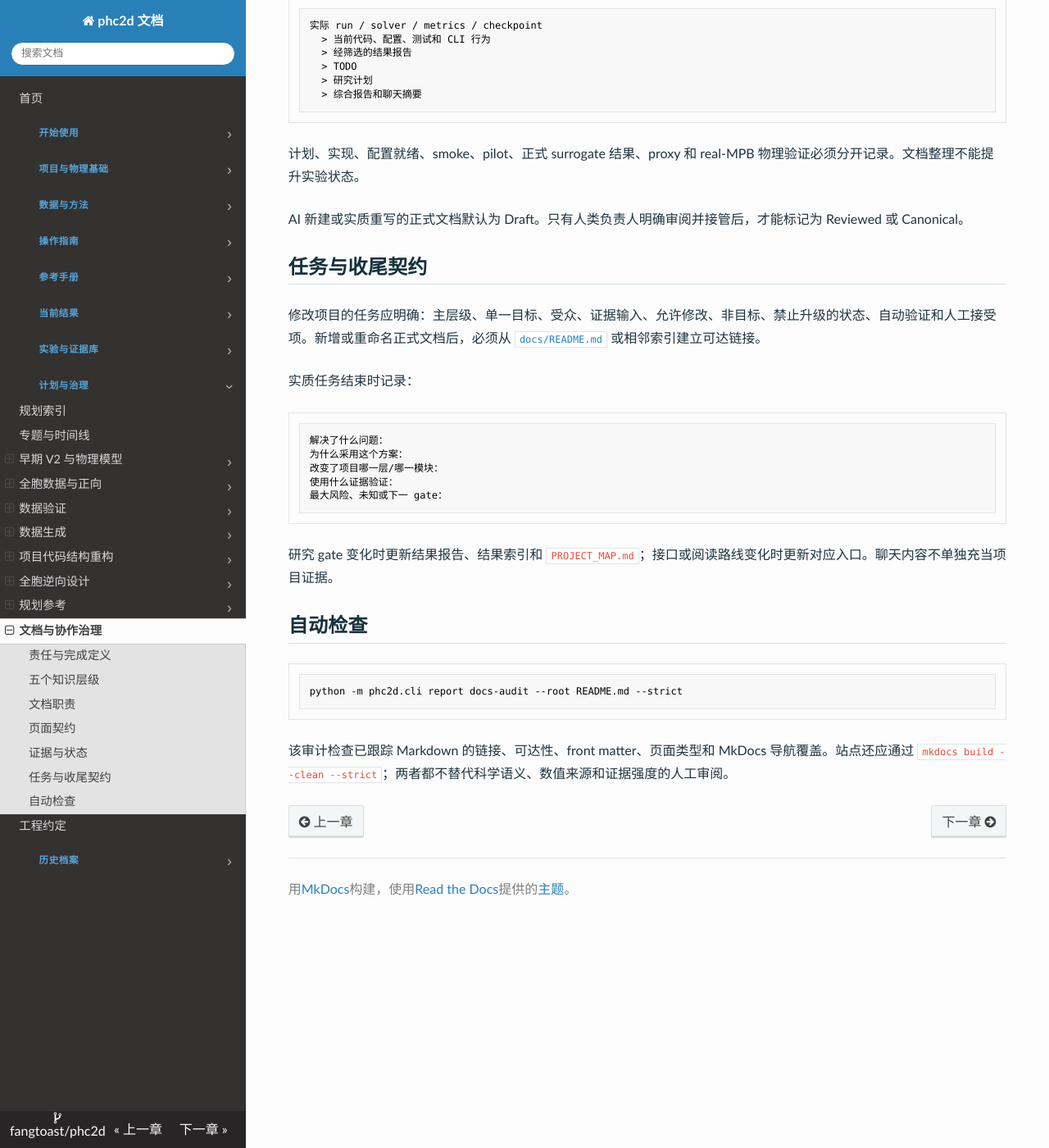
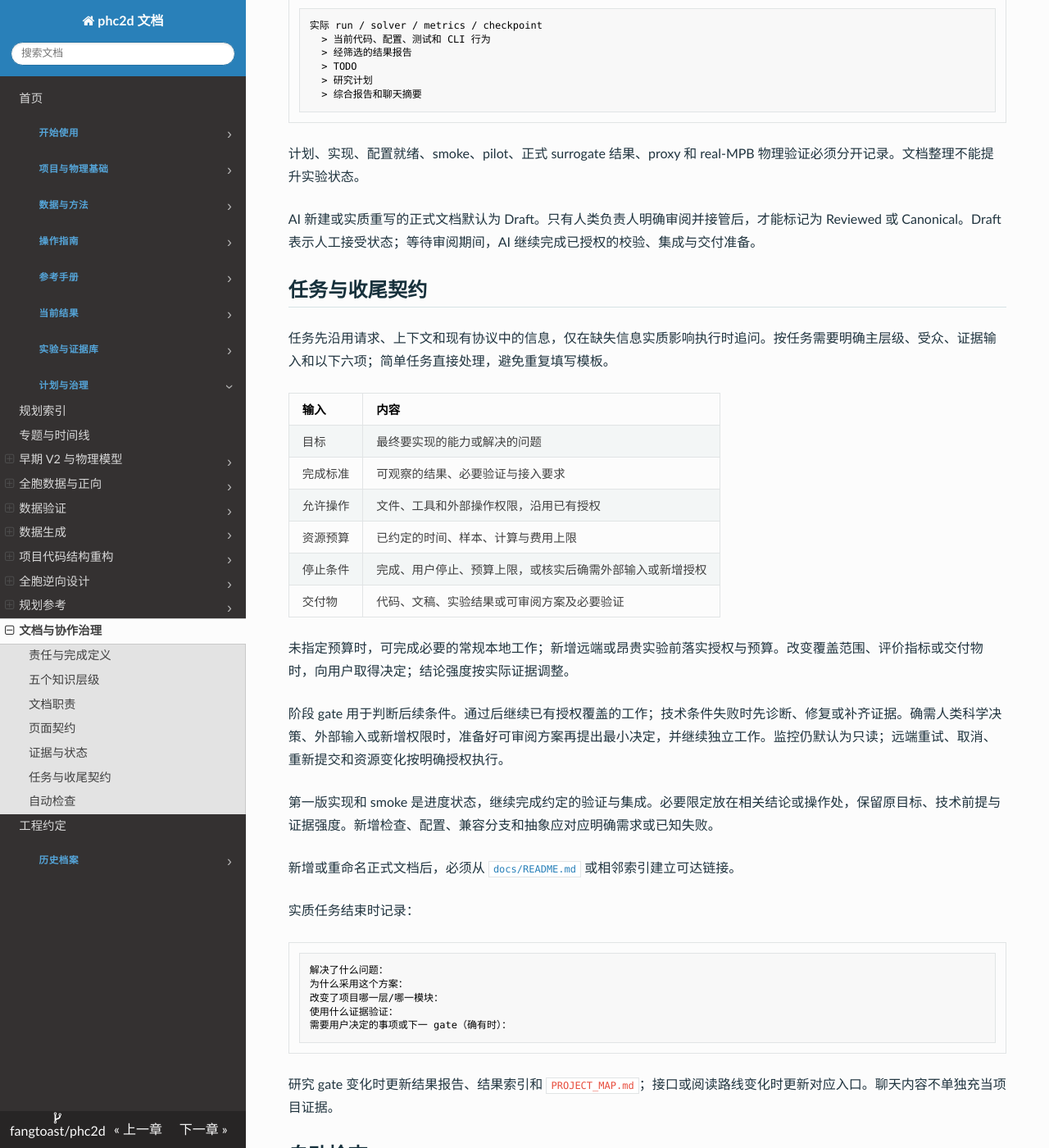
Before and after one commit to fangtoast/phc2d, an MkDocs documentation site: the page built from docs/collaboration.md, in a window 1280 px wide and 1400 px high, scrolled down 2531 px. Shown: the whole window at 82% size. Built offline with MkDocs 1.6.1, drawn with Linux system fonts in a browser that asks for light colours; some of the changed text lies outside the part shown.

Commit message:
docs: clarify execution ownership and stage gates

````diff
--- a/docs/collaboration.md
+++ b/docs/collaboration.md
@@ -37,7 +37,7 @@ primary_layer: L4
 |---|---|---|
 | 导师 | 科学问题、研究边界、创新性与论证标准 | 证据是否足以支撑论文主张 |
 | 研究生 | 系统集成、实验链路、证据关系和当前状态 | 项目实际做到哪里、下一 gate 是什么 |
-| AI | 受约束的生成、整理、比较、检查和局部实现 | 发明研究动机、升级证据或自行宣布 Canonical |
+| AI | 推进已授权的调查、实现、实验、验证、集成与交付 | 发明研究动机、升级证据或自行宣布 Canonical |
 
 “完成”要求产物已生成、已验证、已接入且可解释。至少一名人类负责人应能说明目的、方法、证据和局限。
 
@@ -51,7 +51,7 @@ primary_layer: L4
 | L3 实验与证据 | 如何证明或否定？ | 协议、基线、指标、结果、失败 |
 | L4 实现 | 具体怎样运行？ | 代码、配置、schema、命令、产物 |
 
-任务可以跨层读取，但每次只指定一个主要修改层。不得根据 L4 临时实现反向编造 L0/L1，也不得把局部 L3 结果提升为项目级结论。
+任务指定一个主要修改层来组织责任，可以跨层读取，并明确界定实现目标所需的配套修改。不得根据 L4 临时实现反向编造 L0/L1，也不得把局部 L3 结果提升为项目级结论。
 
 ## 文档职责
 
@@ -103,11 +103,28 @@ primary_layer: L4
 
 计划、实现、配置就绪、smoke、pilot、正式 surrogate 结果、proxy 和 real-MPB 物理验证必须分开记录。文档整理不能提升实验状态。
 
-AI 新建或实质重写的正式文档默认为 Draft。只有人类负责人明确审阅并接管后，才能标记为 Reviewed 或 Canonical。
+AI 新建或实质重写的正式文档默认为 Draft。只有人类负责人明确审阅并接管后，才能标记为 Reviewed 或 Canonical。Draft 表示人工接受状态；等待审阅期间，AI 继续完成已授权的校验、集成与交付准备。
 
 ## 任务与收尾契约
 
-修改项目的任务应明确：主层级、单一目标、受众、证据输入、允许修改、非目标、禁止升级的状态、自动验证和人工接受项。新增或重命名正式文档后，必须从 [`docs/README.md`](index.md) 或相邻索引建立可达链接。
+任务先沿用请求、上下文和现有协议中的信息，仅在缺失信息实质影响执行时追问。按任务需要明确主层级、受众、证据输入和以下六项；简单任务直接处理，避免重复填写模板。
+
+| 输入 | 内容 |
+|---|---|
+| 目标 | 最终要实现的能力或解决的问题 |
+| 完成标准 | 可观察的结果、必要验证与接入要求 |
+| 允许操作 | 文件、工具和外部操作权限，沿用已有授权 |
+| 资源预算 | 已约定的时间、样本、计算与费用上限 |
+| 停止条件 | 完成、用户停止、预算上限，或核实后确需外部输入或新增授权 |
+| 交付物 | 代码、文稿、实验结果或可审阅方案及必要验证 |
+
+未指定预算时，可完成必要的常规本地工作；新增远端或昂贵实验前落实授权与预算。改变覆盖范围、评价指标或交付物时，向用户取得决定；结论强度按实际证据调整。
+
+阶段 gate 用于判断后续条件。通过后继续已有授权覆盖的工作；技术条件失败时先诊断、修复或补齐证据。确需人类科学决策、外部输入或新增权限时，准备好可审阅方案再提出最小决定，并继续独立工作。监控仍默认为只读；远端重试、取消、重新提交和资源变化按明确授权执行。
+
+第一版实现和 smoke 是进度状态，继续完成约定的验证与集成。必要限定放在相关结论或操作处，保留原目标、技术前提与证据强度。新增检查、配置、兼容分支和抽象应对应明确需求或已知失败。
+
+新增或重命名正式文档后，必须从 [`docs/README.md`](index.md) 或相邻索引建立可达链接。
 
 实质任务结束时记录：
 
@@ -116,7 +133,7 @@ AI 新建或实质重写的正式文档默认为 Draft。只有人类负责人
 为什么采用这个方案：
 改变了项目哪一层/哪一模块：
 使用什么证据验证：
-最大风险、未知或下一 gate：
+需要用户决定的事项或下一 gate（确有时）：
 ```
 
 研究 gate 变化时更新结果报告、结果索引和 `PROJECT_MAP.md`；接口或阅读路线变化时更新对应入口。聊天内容不单独充当项目证据。
````
Also changed, not shown: other parts of docs/collaboration.md (+2 -2 lines), AGENTS.md (+16 -5 lines).
